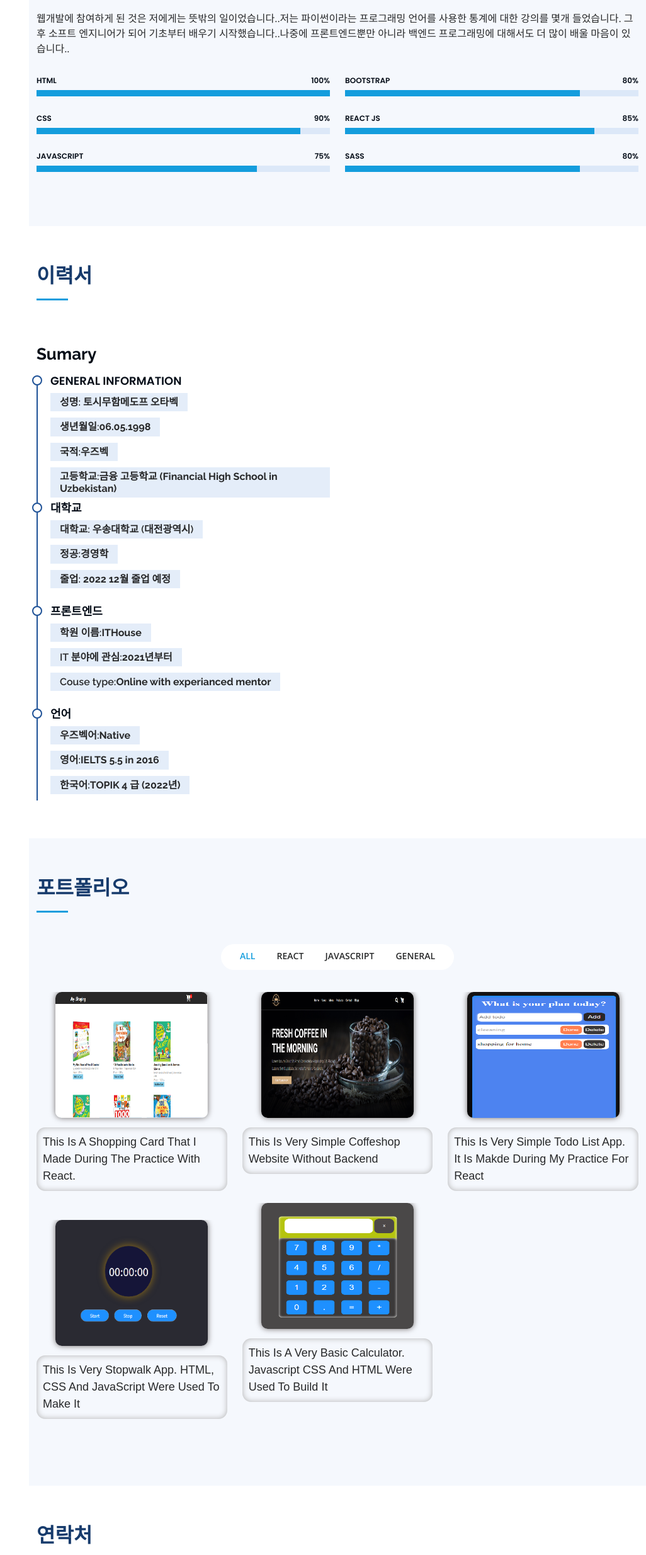
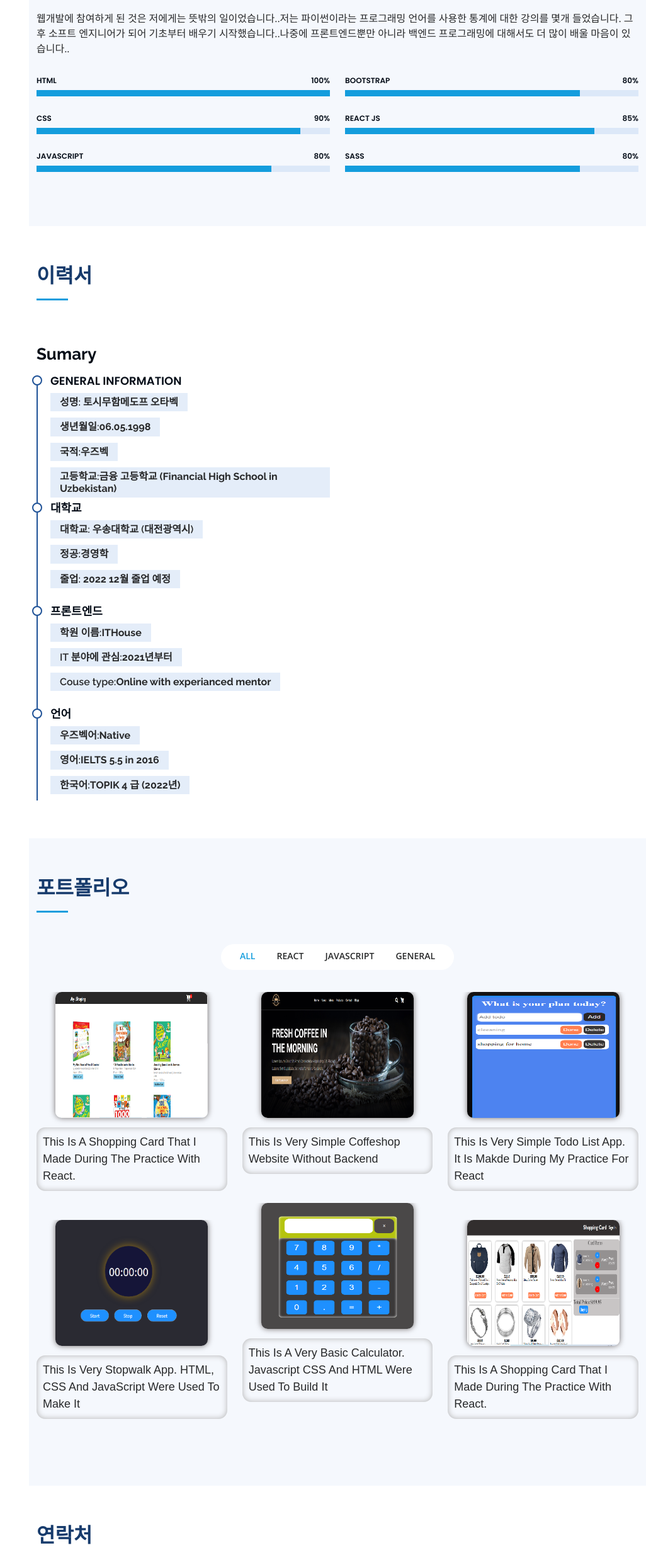
Before and after one commit to otabek05/My_Portfolio_Korean, a plain HTML site: page index.html in a window 1280 px wide. Shown: the part 1660-4129 px from the top of the page at 63% size, without its empty margins (254-1280 px from the left). Drawn offline with nearby package versions, Linux system fonts and the light colour scheme.

Commit message:
resume has been refreshed

```diff
--- a/index.html
+++ b/index.html
@@ -71,7 +71,7 @@
     <div class="hero-container" data-aos="fade-in">
       <h1>Otabek</h1>
       <p>저는 <span class="typed" data-typed-items="디자이너 입니다, 프론트엔드 개발자 입니다, 프리랜서 입니다"></span></p>
-      <a href="resume_012.pdf" class="btn btn-primary p-2">이력서 다운로드</a>
+      <a href="resume_new.pdf" class="btn btn-primary p-2">이력서 다운로드</a>
 
     </div>
   </section><!-- End Hero -->
@@ -145,9 +145,9 @@
             </div>
 
             <div class="progress">
-              <span class="skill">JavaScript <i class="val">75%</i></span>
+              <span class="skill">JavaScript <i class="val">80%</i></span>
               <div class="progress-bar-wrap">
-                <div class="progress-bar" role="progressbar" aria-valuenow="75" aria-valuemin="0" aria-valuemax="100"></div>
+                <div class="progress-bar" role="progressbar" aria-valuenow="80" aria-valuemin="0" aria-valuemax="100"></div>
               </div>
             </div>
 
@@ -325,6 +325,19 @@
             <p class="pro-text">This is very stopwalk app. HTML, CSS and JavaScript were used to make it</p>
           </div>
 
+          <div class="col-lg-4 col-md-6 portfolio-item filter-app">
+            <div class="portfolio-wrap">
+              <img src="assets/img/small-shopping-card.png" class="img-fluid pro-img" alt="">
+              <div class="portfolio-links">
+
+                <a href="https://github.com/otabek05/Shopping-Card-Card-Items.git" ><i class="bx bxl-github"></i></a>
+
+                <a href="https://tubular-stroopwafel-433abd.netlify.app/" ><i class="bx bx-link"></i></a>
+              </div>
+            </div>
+            <p class="pro-text">this is a shopping card that I made during the practice with react.</p>
+          </div>
+
 
 
         </div>
```
Also changed, not shown: assets/img/small-shopping-card.png (added), 1 other file.
